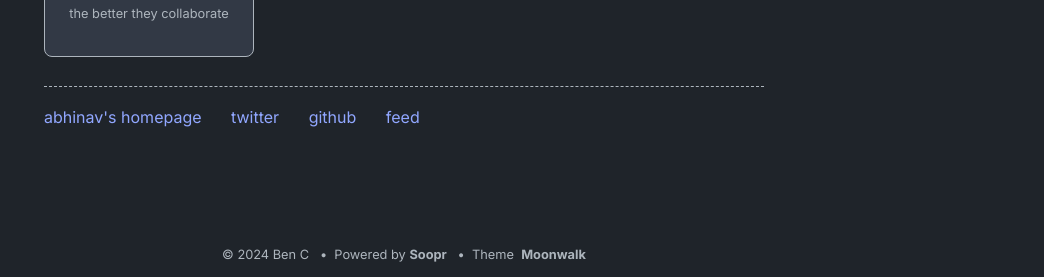
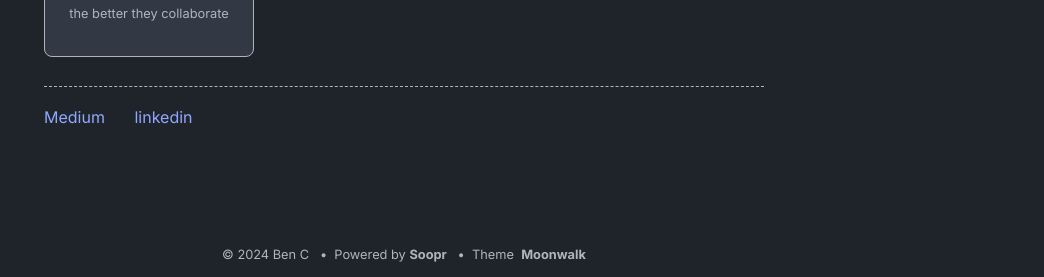
Before and after one commit to BenC-InfoSec/BenC-InfoSec.github.io, a Jekyll site: the page built from index.md, in a window 1280 px wide. Shown: the part 1521-1798 px from the top of the page, without its empty margins (236-1280 px from the left). Built offline with Jekyll 4.4.1, drawn with Linux system fonts in a browser that asks for light colours.

Commit message:
Update home.yml

```diff
--- a/_data/home.yml
+++ b/_data/home.yml
@@ -54,17 +54,11 @@ old_project_entries:
     desc: The better people know you, the better they collaborate
 
 footer_entries:
-  - title: abhinav's homepage
-    url: https://www.abhinav.co
+  - title: Medium
+    url: https://medium.com/@ben_infosec
 
-  - title: twitter
-    url: https://twitter.com/abhinav
-
-  - title: github
-    url: https://github.com/abhinavs
-
-  - title: feed
-    url: feed.xml
+  - title: linkedin
+    url: https://www.linkedin.com/in/
 
 misc_entries:
   - title: this is an example vertical list
```
